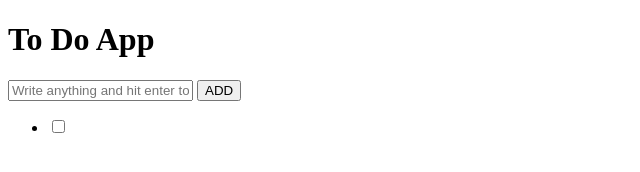
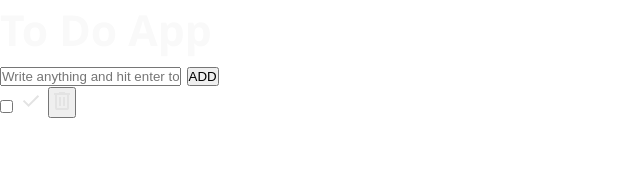
Before and after one commit to KalanJayy/To-Do-App, a plain HTML site: page index.html in a window 1280 px wide. Shown: the whole page, without its empty margins (0-640 px from the left). Drawn offline with Linux system fonts and the light colour scheme.

Commit message:
updating

```diff
--- a/index.html
+++ b/index.html
@@ -3,6 +3,7 @@
 <head>
     <meta charset="UTF-8">
     <meta name="viewport" content="width=device-width, initial-scale=1.0">
+    <link rel="stylesheet" href="style.css">
     <title>ToDo App</title>
 </head>
 <body>
@@ -15,8 +16,12 @@
         <ul id="todo-list">
             <li class="todo">
                 <input type="checkbox" id="todo-1">
-                <label for="todo-1" class="custom-checkbox"></label>
-
+                <label for="todo-1" class="custom-checkbox">
+                    <img src="icons/check_24dp_E3E3E3_FILL0_wght400_GRAD0_opsz24.svg" alt="check-icon">
+                </label>
+                <button class="delete-button">
+                    <img src="icons/delete_24dp_E3E3E3_FILL0_wght400_GRAD0_opsz24.svg" alt="delete-image">
+                </button>
             </li>
         </ul>
     </div>
--- a/style.css
+++ b/style.css
@@ -0,0 +1,18 @@
+:root{
+    --background:#101114;
+    --primary-color: #1C1D20;
+    --secondary-color: #4A4D57;
+    --accent-color: #00FFC4;
+    --text-color: #F9F9F9;
+}
+
+*{
+    margin: 0;
+    padding: 0;
+}
+
+html{
+    font-family: 'Segoe UI', Tahoma, Geneva, Verdana, sans-serif;
+    font-size: 16pt;
+    color: var(--text-color);
+}
```
